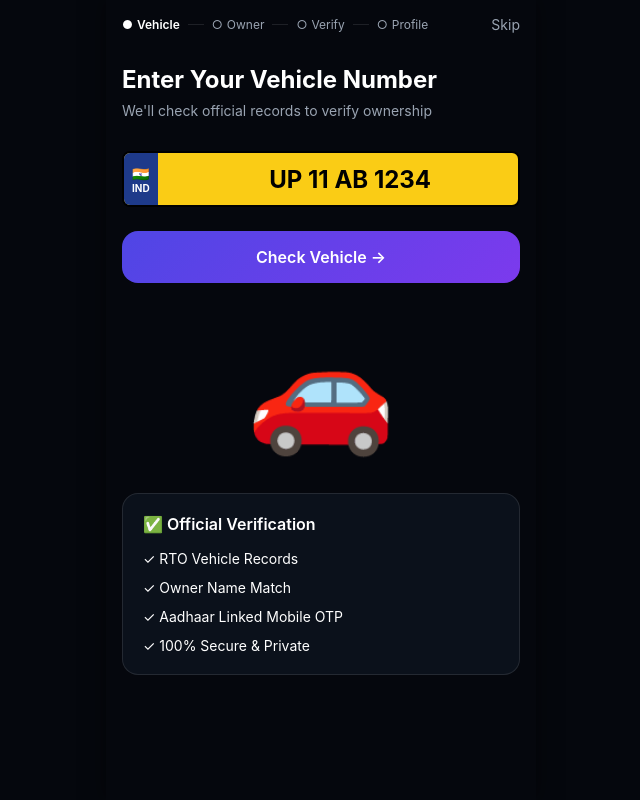
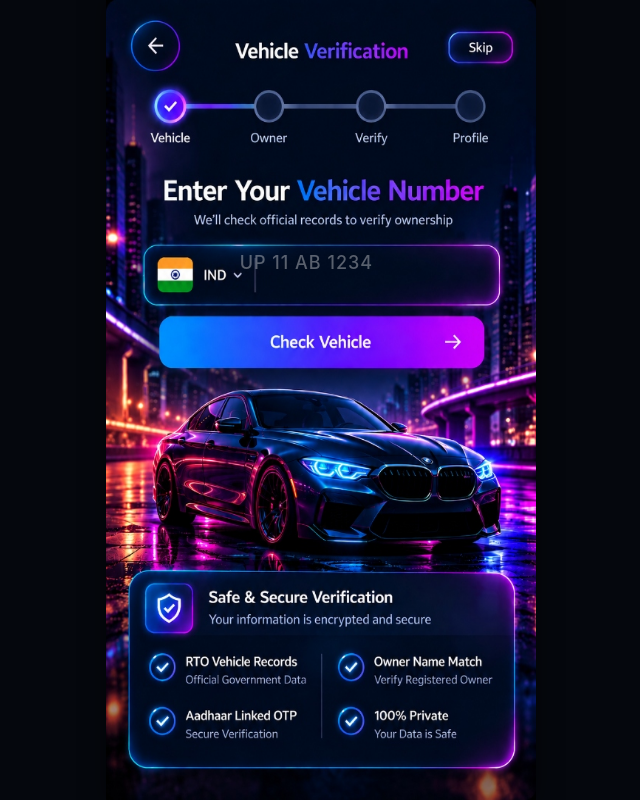
Before and after one commit to tasawwaur/car-studio, a React (Vite) app in the folder client/: page /onboarding/vehicle-number in a window 1280 px wide. Shown: the whole page, without its empty margins (319-959 px from the left). Built offline with nearby package versions, Linux system fonts and the light colour scheme.

Commit message:
feat: set second poster image background for vehicle verification page with transparent button and input overlay

```diff
--- /dev/null
+++ b/client/src/pages/onboarding/VehicleNumber.css
@@ -0,0 +1,115 @@
+.vn-container {
+  height: 100vh;
+  width: 100%;
+  position: relative;
+  overflow: hidden;
+  background-color: #05070D;
+}
+
+.vn-background {
+  position: absolute;
+  inset: 0;
+  background-image: url('/vehicle-verification-bg.jpg');
+  background-size: 100% 100%;
+  background-position: center;
+  background-repeat: no-repeat;
+  z-index: 1;
+}
+
+.vn-back-btn {
+  position: absolute;
+  top: 18px;
+  left: 18px;
+  width: 44px;
+  height: 44px;
+  border-radius: 50%;
+  background: transparent;
+  border: none;
+  cursor: pointer;
+  z-index: 10;
+  -webkit-tap-highlight-color: transparent;
+  transition: transform 0.2s;
+}
+
+.vn-back-btn:hover {
+  transform: scale(1.1);
+}
+
+.vn-skip-btn {
+  position: absolute;
+  top: 18px;
+  right: 18px;
+  width: 60px;
+  height: 36px;
+  border-radius: 18px;
+  background: transparent;
+  border: none;
+  cursor: pointer;
+  z-index: 10;
+  -webkit-tap-highlight-color: transparent;
+  transition: transform 0.2s;
+}
+
+.vn-skip-btn:hover {
+  transform: scale(1.08);
+}
+
+.vn-form {
+  position: absolute;
+  top: 29.5%;
+  left: 5.5%;
+  right: 5.5%;
+  z-index: 10;
+  display: flex;
+  flex-direction: column;
+}
+
+.vn-input-wrapper {
+  position: relative;
+  width: 100%;
+  height: 52px;
+  display: flex;
+  align-items: center;
+  padding-left: 110px;
+}
+
+.vn-input {
+  width: 100%;
+  height: 100%;
+  background: transparent;
+  border: none;
+  outline: none;
+  color: #FFFFFF;
+  font-size: 18px;
+  font-weight: 700;
+  letter-spacing: 2px;
+  text-transform: uppercase;
+  caret-color: #0075FF;
+}
+
+.vn-input::placeholder {
+  color: rgba(255, 255, 255, 0.35);
+  font-weight: 500;
+  letter-spacing: 1px;
+}
+
+.vn-check-btn {
+  margin-top: 16px;
+  width: 100%;
+  height: 52px;
+  border-radius: 26px;
+  background: transparent;
+  border: none;
+  cursor: pointer;
+  outline: none;
+  -webkit-tap-highlight-color: transparent;
+  transition: transform 0.2s cubic-bezier(0.4, 0, 0.2, 1);
+}
+
+.vn-check-btn:hover {
+  transform: scale(1.04);
+}
+
+.vn-check-btn:active {
+  transform: scale(0.97);
+}
--- a/client/src/pages/onboarding/VehicleNumber.jsx
+++ b/client/src/pages/onboarding/VehicleNumber.jsx
@@ -1,58 +1,43 @@
-import React from 'react';
+import React, { useState } from 'react';
 import { useNavigate } from 'react-router-dom';
-import '../../styles/globals.css';
+import './VehicleNumber.css';
 
 const VehicleNumber = () => {
   const navigate = useNavigate();
+  const [vehicleNum, setVehicleNum] = useState('');
+
+  const handleSubmit = (e) => {
+    e?.preventDefault();
+    navigate('/onboarding/owner-name', { state: { regNumber: vehicleNum.toUpperCase() || 'UP 11 AB 1234' } });
+  };
 
   return (
-    <div className="onboarding-container page-container">
-      <div className="onboarding-header">
-        <div className="step-progress">
-          <div className="step active"><span className="dot">●</span> Vehicle</div>
-          <div className="step-line"></div>
-          <div className="step"><span className="dot">○</span> Owner</div>
-          <div className="step-line"></div>
-          <div className="step"><span className="dot">○</span> Verify</div>
-          <div className="step-line"></div>
-          <div className="step"><span className="dot">○</span> Profile</div>
-        </div>
-        <button className="skip-link" onClick={() => navigate('/home')}>Skip</button>
-      </div>
+    <div className="vn-container">
+      <div className="vn-background"></div>
 
-      <div className="onboarding-content">
-        <h1 className="page-title">Enter Your Vehicle Number</h1>
-        <p className="page-subtitle">We'll check official records to verify ownership</p>
+      {/* Top action buttons over poster image */}
+      <button className="vn-back-btn" aria-label="Back" onClick={() => navigate('/')} />
+      <button className="vn-skip-btn" aria-label="Skip" onClick={() => navigate('/home')} />
 
-        <div className="number-plate-input">
-          <div className="ind-badge">
-            <span className="flag">🇮🇳</span>
-            <span className="ind-text">IND</span>
-          </div>
-          <input type="text" placeholder="UP 11 AB 1234" defaultValue="UP 11 AB 1234" />
+      {/* Input area positioned over poster plate box */}
+      <form onSubmit={handleSubmit} className="vn-form">
+        <div className="vn-input-wrapper">
+          <input
+            type="text"
+            className="vn-input"
+            placeholder="UP 11 AB 1234"
+            value={vehicleNum}
+            onChange={(e) => setVehicleNum(e.target.value.toUpperCase())}
+            maxLength={13}
+            autoFocus
+          />
         </div>
 
-        <button className="btn-primary-gradient mt-24" onClick={() => navigate('/onboarding/owner')}>
-          Check Vehicle &rarr;
-        </button>
-
-        <div className="car-placeholder">
-          🚗
-        </div>
-
-        <div className="info-card">
-          <h3 className="card-heading">✅ Official Verification</h3>
-          <ul className="checklist">
-            <li>✓ RTO Vehicle Records</li>
-            <li>✓ Owner Name Match</li>
-            <li>✓ Aadhaar Linked Mobile OTP</li>
-            <li>✓ 100% Secure & Private</li>
-          </ul>
-        </div>
-      </div>
+        {/* Check Vehicle button over poster button */}
+        <button type="submit" className="vn-check-btn" aria-label="Check Vehicle" />
+      </form>
     </div>
   );
 };
 
-
 export { VehicleNumber };
```
Also changed, not shown: client/public/vehicle-verification-bg.jpg (added).
